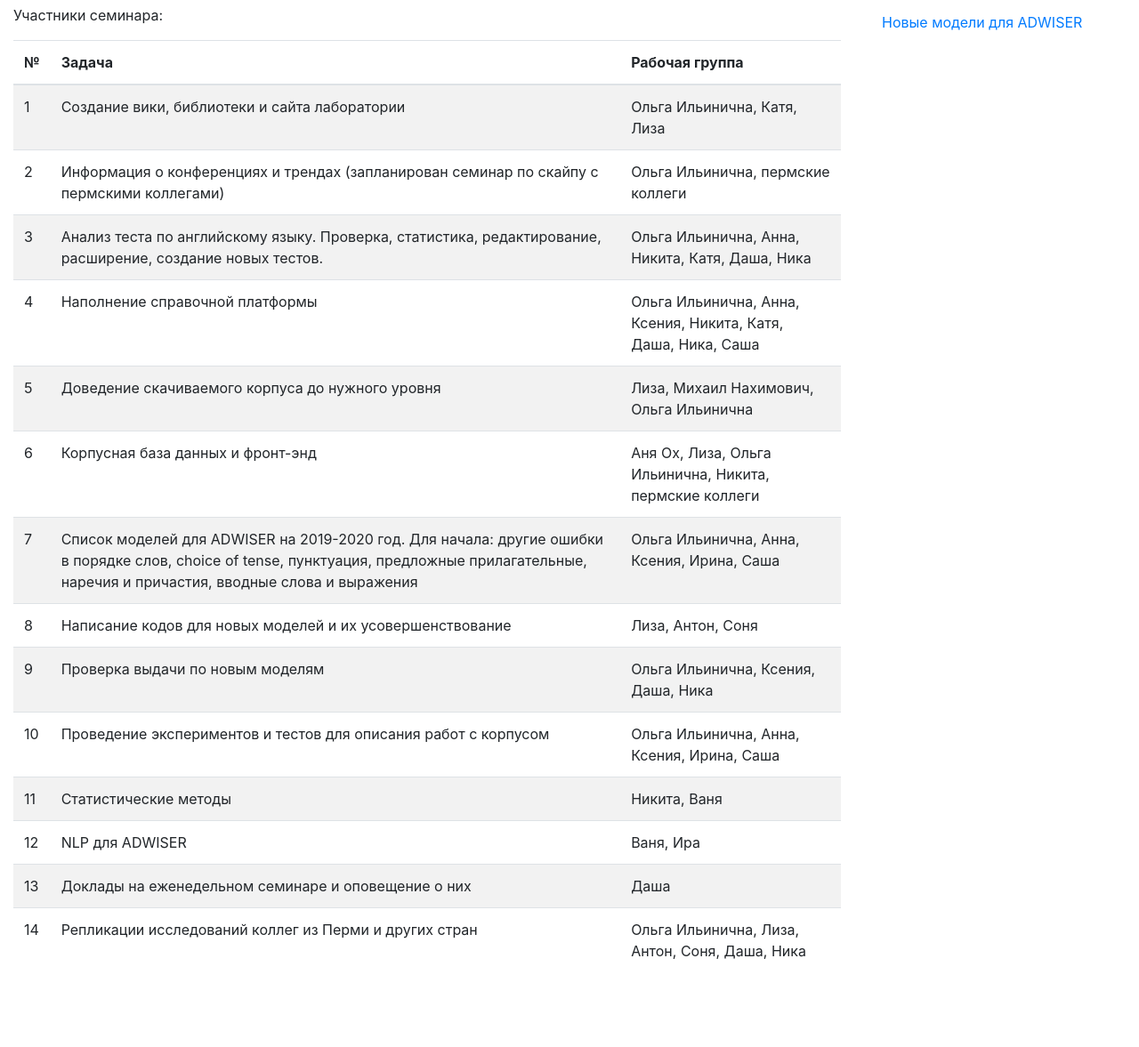
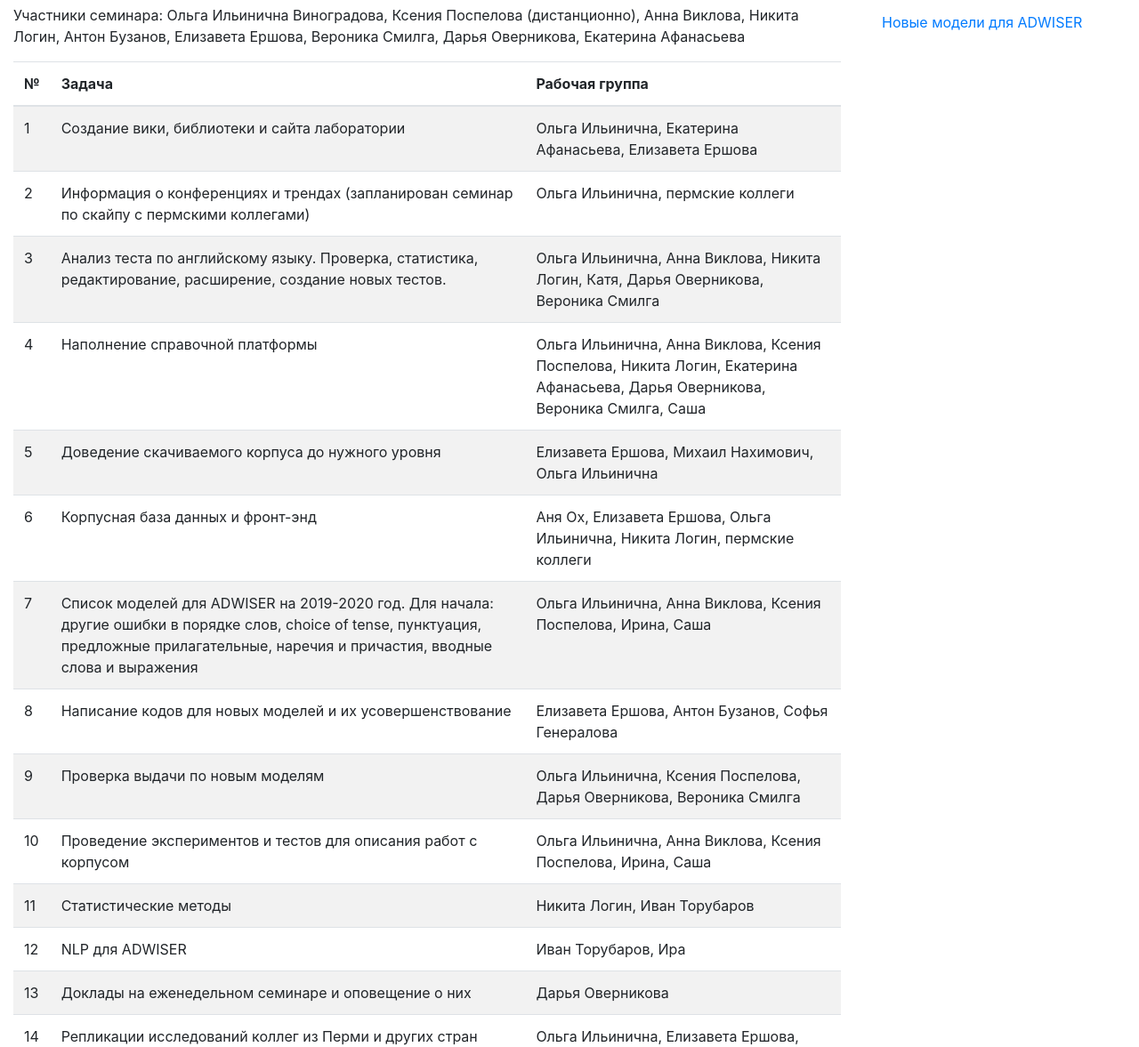
Before and after one commit to lcl-info/lcl-info.github.io, a plain HTML site: page index.html in a window 1280 px wide. Shown: the part 311-1488 px from the top of the page at 89% size. Before the commit the page ends 1420 px from the top, so only its background shows below. Drawn offline with nearby package versions, Linux system fonts and the light colour scheme.

Commit message:
Update index.html

```diff
--- a/index.html
+++ b/index.html
@@ -22,7 +22,8 @@
         <div class="row">
             <div class="col-sm-9">
                 <h2>Семинар 19.09</h2>
-                <p>Участники семинара: </p>
+                <p>Участники семинара: Ольга Ильинична Виноградова, Ксения Поспелова (дистанционно), Анна Виклова,
+                Никита Логин, Антон Бузанов, Елизавета Ершова, Вероника Смилга, Дарья Оверникова, Екатерина Афанасьева</p>
                 <table class="table table-striped">
                     <thead>
                       <tr>
@@ -35,7 +36,7 @@
                           <tr>
                             <td>1</td>
                             <td>Создание вики, библиотеки и сайта лаборатории</td>
-                            <td>Ольга Ильинична, Катя, Лиза</td>
+                            <td>Ольга Ильинична, Екатерина Афанасьева, Елизавета Ершова</td>
                           </tr>
                           <tr>
                             <td>2</td>
@@ -46,63 +47,65 @@
                             <td>3</td>
                             <td>Анализ теста по английскому языку. Проверка, статистика, редактирование, расширение,
                                 создание новых тестов.</td>
-                            <td>Ольга Ильинична, Анна, Никита, Катя, Даша, Ника</td>
+                            <td>Ольга Ильинична, Анна Виклова, Никита Логин, Катя, Дарья Оверникова, Вероника Смилга</td>
                           </tr>
                           <tr>
                             <td>4</td>
                             <td>Наполнение справочной платформы</td>
-                            <td>Ольга Ильинична, Анна, Ксения, Никита, Катя, Даша, Ника, Саша</td>
+                            <td>Ольга Ильинична, Анна Виклова, Ксения Поспелова, Никита Логин,
+                                Екатерина Афанасьева, Дарья Оверникова, Вероника Смилга, Саша</td>
                           </tr>
                           <tr>
                             <td>5</td>
                             <td>Доведение скачиваемого корпуса до нужного уровня</td>
-                            <td>Лиза, Михаил Нахимович, Ольга Ильинична</td>
+                            <td>Елизавета Ершова, Михаил Нахимович, Ольга Ильинична</td>
                           </tr>
                           <tr>
                             <td>6</td>
                             <td>Корпусная база данных и фронт-энд</td>
-                            <td>Аня Ох, Лиза, Ольга Ильинична,  Никита, пермские коллеги</td>
+                            <td>Аня Ох, Елизавета Ершова, Ольга Ильинична, Никита Логин, пермские коллеги</td>
                           </tr>
                           <tr>
                             <td>7</td>
                             <td>Список моделей для ADWISER на 2019-2020 год. Для начала: другие ошибки в порядке слов, choice of tense,
                         пунктуация, предложные прилагательные, наречия и причастия, вводные слова и выражения</td>
-                            <td>Ольга Ильинична, Анна, Ксения, Ирина, Саша</td>
+                            <td>Ольга Ильинична, Анна Виклова, Ксения Поспелова, Ирина, Саша</td>
                           </tr>
                           <tr>
                             <td>8</td>
                             <td>Написание кодов для новых моделей и их усовершенствование</td>
-                            <td>Лиза, Антон, Соня</td>
+                            <td>Елизавета Ершова, Антон Бузанов, Софья Генералова</td>
                           </tr>
                           <tr>
                             <td>9</td>
                             <td>Проверка выдачи по новым моделям</td>
-                            <td>Ольга Ильинична, Ксения, Даша, Ника</td>
+                            <td>Ольга Ильинична, Ксения Поспелова, Дарья Оверникова, Вероника Смилга</td>
                           </tr>
                           <tr>
                             <td>10</td>
                             <td>Проведение экспериментов и тестов для описания работ с корпусом</td>
-                            <td>Ольга Ильинична, Анна, Ксения, Ирина, Саша</td>
+                            <td>Ольга Ильинична, Анна Виклова, Ксения Поспелова, Ирина, Саша</td>
                           </tr>
                           <tr>
                             <td>11</td>
                             <td>Статистические методы</td>
-                            <td>Никита, Ваня</td>
+                            <td>Никита Логин, Иван Торубаров</td>
                           </tr>
                           <tr>
                             <td>12</td>
                             <td>NLP для ADWISER</td>
-                            <td>Ваня, Ира</td>
+                            <td>Иван Торубаров, Ира</td>
                           </tr>
                           <tr>
                             <td>13</td>
                             <td>Доклады на еженедельном семинаре и оповещение о них</td>
-                            <td>Даша</td>
+                            <td>Дарья Оверникова</td>
                           </tr>
                           <tr>
                             <td>14</td>
                             <td>Репликации исследований коллег из Перми и других стран</td>
-                            <td>Ольга Ильинична, Лиза, Антон, Соня, Даша, Ника</td>
+                            <td>Ольга Ильинична, Елизавета Ершова, Антон Бузанов, Софья Генералова, Дарья Оверникова,
+                                Вероника Смилга</td>
                           </tr>
 
                         </tbody>
```
